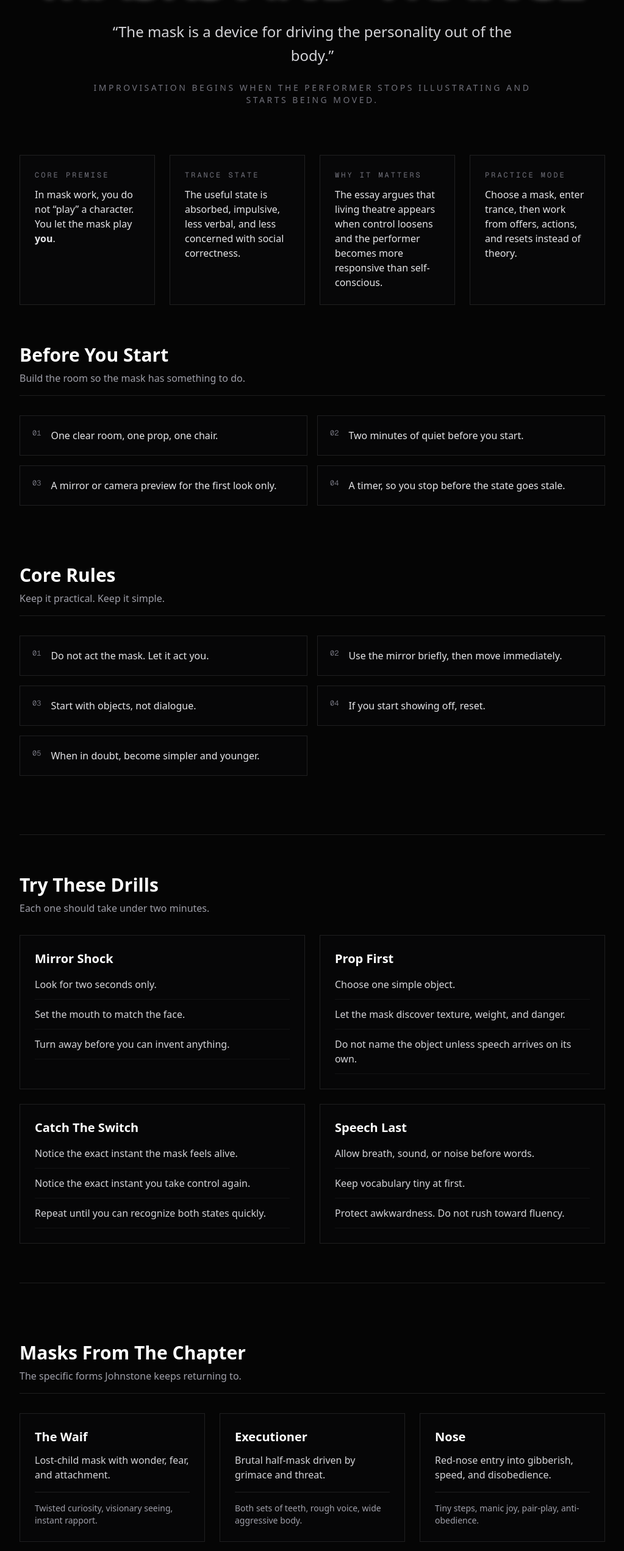
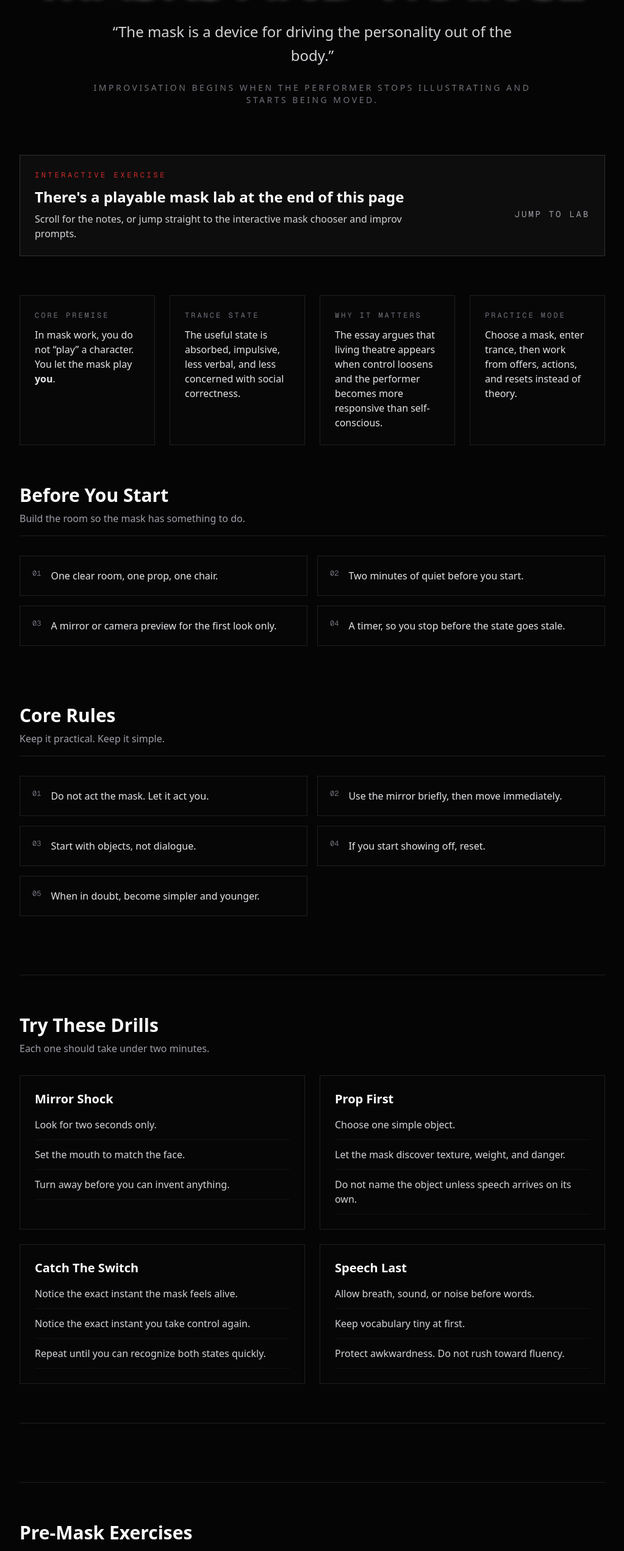
Before and after one commit to Mathe-S/improv, a Next.js app: page /guide/masks in a window 1280 px wide. Shown: the part 252-2795 px from the top of the page at 61% size, without its empty margins (128-1151 px from the left). Built offline with nearby package versions, Linux system fonts and the light colour scheme.

Commit message:
refactor: improve formatting and structure of Masks game page, adding an interactive exercise section and enhancing readability of existing content

```diff
--- a/src/app/guide/masks/page.tsx
+++ b/src/app/guide/masks/page.tsx
@@ -303,7 +303,8 @@ const masks = [
     glow: "bg-emerald-200/30",
     bodyCue: "Tilt off-center. Reach carefully. Let the top lip freeze.",
     voiceCue: "Wonder-noises first. Small naming words after.",
-    wants: "To attach to protectors, keep treasures, and survive strange space.",
+    wants:
+      "To attach to protectors, keep treasures, and survive strange space.",
     danger: "Playing cute instead of vulnerable and visionary.",
     starterActions: [
       "Name one object as if it is alive.",
@@ -381,7 +382,11 @@ const masks = [
       "A simple exchange suddenly becomes personal.",
       "You discover that you know exactly what to do next.",
     ],
-    coachCalls: ["Keep the elbows in.", "Trust the ritual.", "Let speech emerge."],
+    coachCalls: [
+      "Keep the elbows in.",
+      "Trust the ritual.",
+      "Let speech emerge.",
+    ],
   },
   {
     id: "tragic",
@@ -481,14 +486,39 @@ export default function MasksChapter() {
             </p>
           </header>
 
+          <section className="mb-16">
+            <a
+              href="#mask-lab-start"
+              className="group block border border-white/15 bg-white/3 p-6 transition-colors hover:border-white/30 hover:bg-white/5"
+            >
+              <p className="font-mono text-xs uppercase tracking-[0.3em] text-accent-red">
+                Interactive Exercise
+              </p>
+              <div className="mt-3 flex flex-col gap-4 md:flex-row md:items-center md:justify-between">
+                <div>
+                  <h2 className="text-2xl font-bold text-white">
+                    There&apos;s a playable mask lab at the end of this page
+                  </h2>
+                  <p className="mt-2 max-w-2xl text-zinc-300">
+                    Scroll for the notes, or jump straight to the interactive
+                    mask chooser and improv prompts.
+                  </p>
+                </div>
+                <span className="text-sm font-mono uppercase tracking-[0.2em] text-zinc-400 transition-transform group-hover:translate-x-1">
+                  Jump to lab
+                </span>
+              </div>
+            </a>
+          </section>
+
           <section className="mb-16 grid gap-6 md:grid-cols-4">
             <div className="border border-white/10 bg-zinc-950/60 p-6">
               <p className="mb-3 font-mono text-xs uppercase tracking-[0.25em] text-zinc-500">
                 Core Premise
               </p>
               <p className="text-zinc-200">
-                In mask work, you do not &ldquo;play&rdquo; a character. You let the
-                mask play <strong>you</strong>.
+                In mask work, you do not &ldquo;play&rdquo; a character. You let
+                the mask play <strong>you</strong>.
               </p>
             </div>
             <div className="border border-white/10 bg-zinc-950/60 p-6">
@@ -505,8 +535,9 @@ export default function MasksChapter() {
                 Why It Matters
               </p>
               <p className="text-zinc-200">
-                The essay argues that living theatre appears when control loosens
-                and the performer becomes more responsive than self-conscious.
+                The essay argues that living theatre appears when control
+                loosens and the performer becomes more responsive than
+                self-conscious.
               </p>
             </div>
             <div className="border border-white/10 bg-zinc-950/60 p-6">
@@ -523,7 +554,9 @@ export default function MasksChapter() {
           <section className="mb-24">
             <div className="mb-8 flex items-end justify-between gap-6 border-b border-white/10 pb-4">
               <div>
-                <h2 className="text-3xl font-bold text-white">Before You Start</h2>
+                <h2 className="text-3xl font-bold text-white">
+                  Before You Start
+                </h2>
                 <p className="mt-2 text-zinc-400">
                   Build the room so the mask has something to do.
                 </p>
@@ -601,39 +634,14 @@ export default function MasksChapter() {
             </div>
           </section>
 
-          <section className="mb-24">
-            <div className="mb-8 border-b border-white/10 pb-4">
-              <h2 className="text-3xl font-bold text-white">
-                Masks From The Chapter
-              </h2>
-              <p className="mt-2 text-zinc-400">
-                The specific forms Johnstone keeps returning to.
-              </p>
-            </div>
-
-            <div className="grid gap-6 md:grid-cols-2 xl:grid-cols-3">
-              {chapterMasks.map((mask) => (
-                <article
-                  key={mask.name}
-                  className="border border-white/10 bg-zinc-950/40 p-6"
-                >
-                  <h3 className="text-xl font-semibold text-white">{mask.name}</h3>
-                  <p className="mt-3 text-zinc-300">{mask.use}</p>
-                  <p className="mt-4 border-t border-white/10 pt-4 text-sm text-zinc-400">
-                    {mask.key}
-                  </p>
-                </article>
-              ))}
-            </div>
-          </section>
-
           <section className="mb-24 border-y border-white/10 py-16">
             <div className="mb-8">
               <h2 className="mb-2 text-3xl font-bold text-white">
                 Pre-Mask Exercises
               </h2>
               <p className="text-zinc-400">
-                Use these before formal mask work to free face, body, and trance.
+                Use these before formal mask work to free face, body, and
+                trance.
               </p>
             </div>
 
@@ -717,9 +725,12 @@ export default function MasksChapter() {
 
           <section className="mb-24 grid gap-10 md:grid-cols-[1.1fr_0.9fr]">
             <div>
-              <h2 className="mb-5 text-3xl font-bold text-white">Use This Test</h2>
+              <h2 className="mb-5 text-3xl font-bold text-white">
+                Use This Test
+              </h2>
               <p className="max-w-2xl text-lg leading-8 text-zinc-300">
-                Ask one question only: <em>am I deciding, or is it deciding?</em>
+                Ask one question only:{" "}
+                <em>am I deciding, or is it deciding?</em>
                 If you are planning, decorating, or presenting, the mask is off.
                 If behavior feels inevitable, strange, and slightly ahead of
                 thought, you are closer.
@@ -746,8 +757,8 @@ export default function MasksChapter() {
                 Safety Protocol
               </h2>
               <p className="text-zinc-400">
-                The chapter is clear: the real risk is panic, bad framing, or bad
-                handling.
+                The chapter is clear: the real risk is panic, bad framing, or
+                bad handling.
               </p>
             </div>
 
@@ -766,7 +777,10 @@ export default function MasksChapter() {
             </div>
           </section>
 
-          <section className="mb-32 border-t border-white/10 pt-16">
+          <section
+            id="mask-lab-start"
+            className="mb-32 scroll-mt-24 border-t border-white/10 pt-16"
+          >
             <div className="border border-white/10 bg-linear-to-b from-black to-zinc-900 p-16 text-center">
               <h2 className="mb-6 text-3xl font-bold">Enter Trance</h2>
               <p className="mx-auto mb-4 max-w-2xl text-zinc-300">
@@ -852,9 +866,13 @@ export default function MasksChapter() {
                       <h3 className="mt-2 text-3xl font-bold text-white">
                         {selectedMask.name}
                       </h3>
-                      <p className="mt-2 text-zinc-400">{selectedMask.essence}</p>
+                      <p className="mt-2 text-zinc-400">
+                        {selectedMask.essence}
+                      </p>
                     </div>
-                    <div className={`h-4 w-4 rounded-full ${selectedMask.glow}`} />
+                    <div
+                      className={`h-4 w-4 rounded-full ${selectedMask.glow}`}
+                    />
                   </div>
 
                   <div className="relative mb-8 flex h-80 items-center justify-center overflow-hidden border border-white/10 bg-black">
@@ -878,13 +896,17 @@ export default function MasksChapter() {
                       <p className="font-mono text-xs uppercase tracking-[0.25em] text-zinc-500">
                         Body Cue
                       </p>
-                      <p className="mt-3 text-zinc-200">{selectedMask.bodyCue}</p>
+                      <p className="mt-3 text-zinc-200">
+                        {selectedMask.bodyCue}
+                      </p>
                     </div>
                     <div className="border border-white/10 bg-black/30 p-4">
                       <p className="font-mono text-xs uppercase tracking-[0.25em] text-zinc-500">
                         Voice Cue
                       </p>
-                      <p className="mt-3 text-zinc-200">{selectedMask.voiceCue}</p>
+                      <p className="mt-3 text-zinc-200">
+                        {selectedMask.voiceCue}
+                      </p>
                     </div>
                     <div className="border border-white/10 bg-black/30 p-4">
                       <p className="font-mono text-xs uppercase tracking-[0.25em] text-zinc-500">
@@ -896,7 +918,9 @@ export default function MasksChapter() {
                       <p className="font-mono text-xs uppercase tracking-[0.25em] text-zinc-500">
                         Watch Out
                       </p>
-                      <p className="mt-3 text-zinc-200">{selectedMask.danger}</p>
+                      <p className="mt-3 text-zinc-200">
+                        {selectedMask.danger}
+                      </p>
                     </div>
                   </div>
                 </div>
@@ -916,7 +940,8 @@ export default function MasksChapter() {
                         onClick={() =>
                           setActionIndex(
                             (current) =>
-                              (current + 1) % selectedMask.starterActions.length,
+                              (current + 1) %
+                              selectedMask.starterActions.length,
                           )
                         }
                         className="border border-white/15 px-4 py-2 text-xs font-mono uppercase tracking-[0.2em] text-zinc-200 transition-colors hover:border-white/30 hover:bg-white/5"
@@ -1019,9 +1044,9 @@ export default function MasksChapter() {
                   </div>
                 </div>
               </section>
-              </div>
             </div>
           </div>
+        </div>
       )}
     </div>
   );
```
